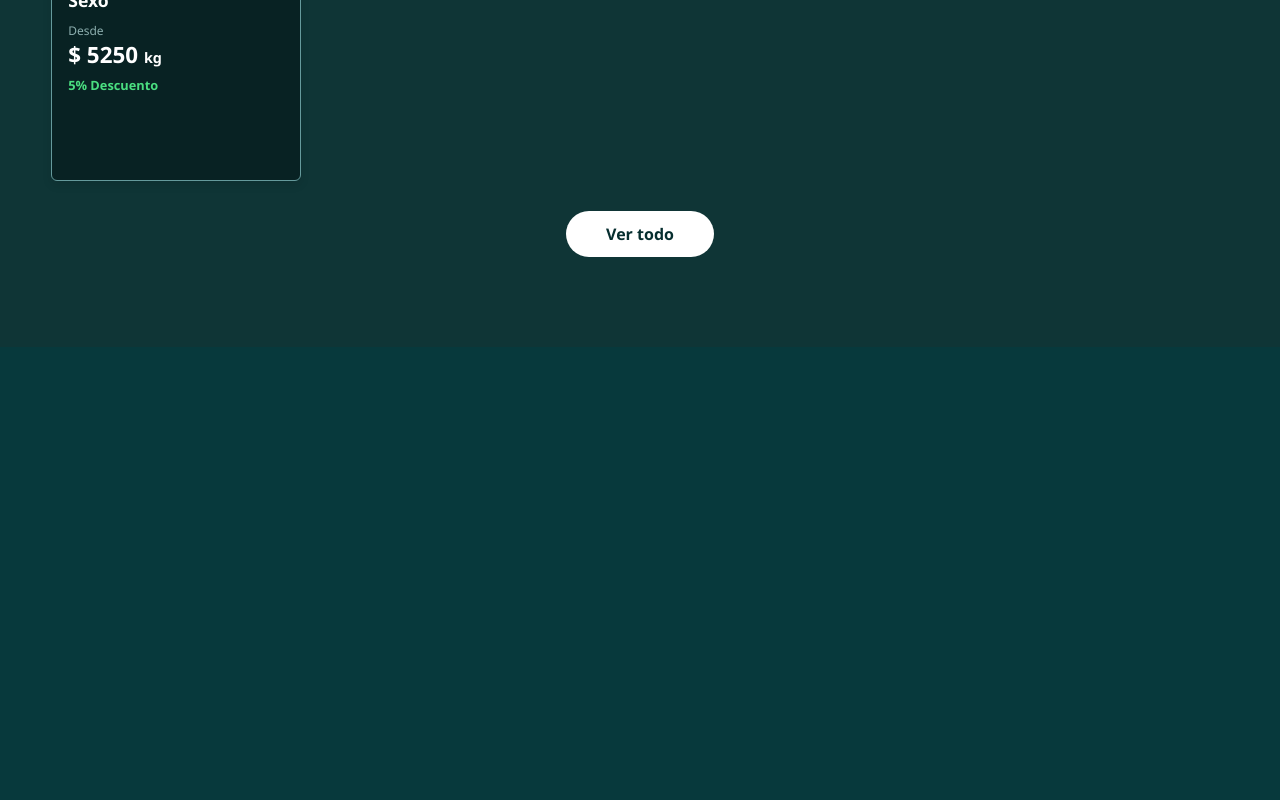
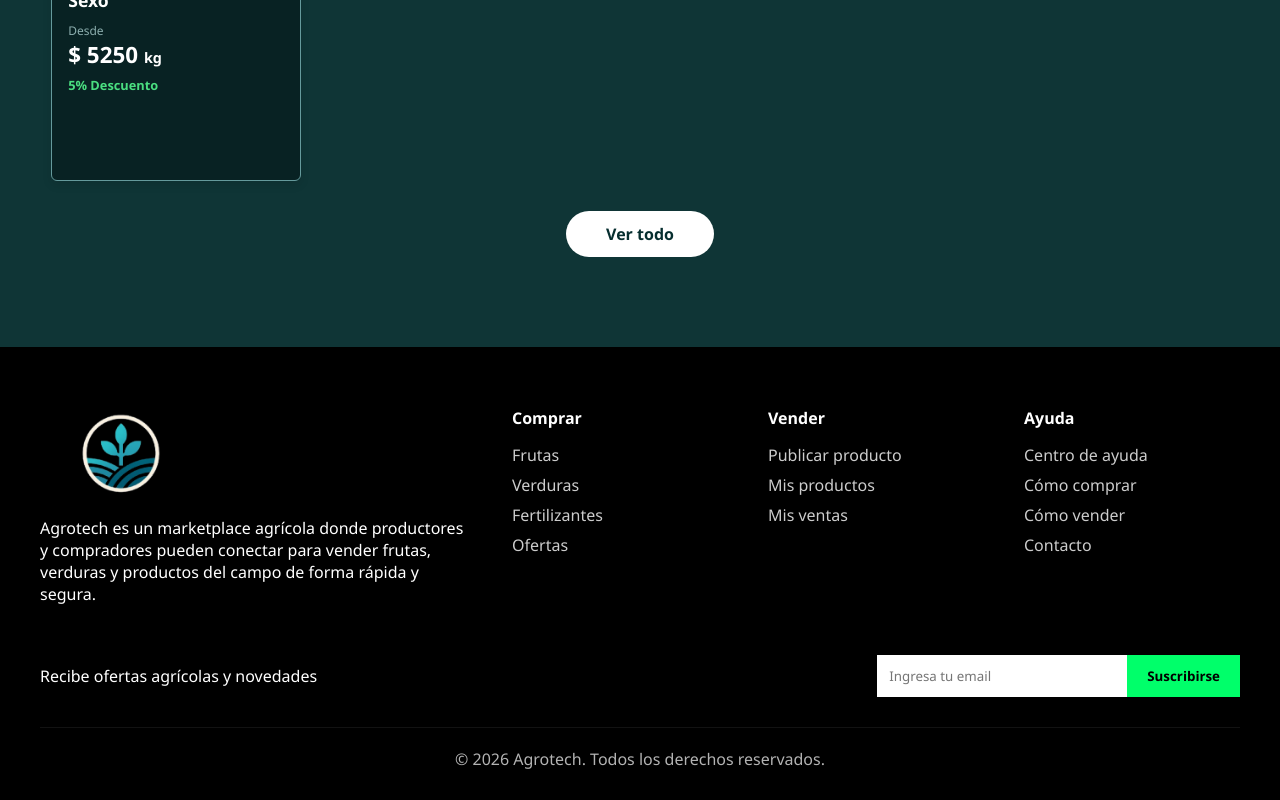
Before and after one commit to Migacawi/Agrotech_Proyecto, a React app in the folder frontend/: page / in a window 1280 px wide. Shown: the part 1312-2112 px from the top of the page. Before the commit the page ends 1659 px from the top, so only its background shows below. Built offline with nearby package versions, Linux system fonts and the light colour scheme; the HTML template or start-up script is replaced by a standard one.

Commit message:
Footer para cada vista

```diff
--- /dev/null
+++ b/frontend/src/components/layouts/Footer.jsx
@@ -0,0 +1,80 @@
+import React from "react";
+import "../../styles/Footer.css";
+
+function Footer() {
+
+  const logo = "/logo3.png";
+
+  return (
+    <footer className="footer">
+
+      <div className="footer-container">
+
+        {/* LOGO Y DESCRIPCION */}
+        <div className="footer-section">
+          <img src={logo} alt="Agrotech" className="footer-logo" />
+          <p>
+            Agrotech es un marketplace agrícola donde productores y compradores
+            pueden conectar para vender frutas, verduras y productos del campo
+            de forma rápida y segura.
+          </p>
+        </div>
+
+        {/* COMPRA */}
+        <div className="footer-section">
+          <h4>Comprar</h4>
+          <ul>
+            <li>Frutas</li>
+            <li>Verduras</li>
+            <li>Fertilizantes</li>
+            <li>Ofertas</li>
+          </ul>
+        </div>
+
+        {/* VENDER */}
+        <div className="footer-section">
+          <h4>Vender</h4>
+          <ul>
+            <li>Publicar producto</li>
+            <li>Mis productos</li>
+            <li>Mis ventas</li>
+          </ul>
+        </div>
+
+        {/* AYUDA */}
+        <div className="footer-section">
+          <h4>Ayuda</h4>
+          <ul>
+            <li>Centro de ayuda</li>
+            <li>Cómo comprar</li>
+            <li>Cómo vender</li>
+            <li>Contacto</li>
+          </ul>
+        </div>
+
+      </div>
+
+      {/* NEWSLETTER */}
+
+      <div className="footer-newsletter">
+
+        <p>Recibe ofertas agrícolas y novedades</p>
+
+        <div className="newsletter-box">
+          <input type="email" placeholder="Ingresa tu email" />
+          <button>Suscribirse</button>
+        </div>
+
+      </div>
+
+      {/* COPYRIGHT */}
+
+      <div className="footer-bottom">
+        <p>© 2026 Agrotech. Todos los derechos reservados.</p>
+      </div>
+
+    </footer>
+  );
+}
+
+export default Footer;
--- a/frontend/src/components/layouts/Navbar.jsx
+++ b/frontend/src/components/layouts/Navbar.jsx
@@ -1,4 +1,4 @@
-import React from "react";
+import React, { useState } from "react";
 import "../../styles/Navbar.css";
 import { Link } from "react-router-dom";
 
@@ -6,6 +6,12 @@ function Navbar() {
 
   const logo = "/logo3.png";
   const bandera = "/colombia.png";
+
+  const [openCart, setOpenCart] = useState(false);
+
+  const toggleCart = () => {
+    setOpenCart(!openCart);
+  };
 
   return (
     <header className="navbar">
@@ -34,7 +40,8 @@ function Navbar() {
           <img src="/corazon.png" alt="favoritos" className="icon" />
         </div>
 
-        <div className="carrito">
+        {/* ICONO CARRITO */}
+        <div className="carrito" onClick={toggleCart}>
           <img src="/carrito.png" alt="carrito" className="icon" />
         </div>
 
@@ -44,6 +51,27 @@ function Navbar() {
 
       </div>
 
+      {/* POPUP DEL CARRITO */}
+      {openCart && (
+        <div className="cart-popup">
+
+          <h3>Tu carrito</h3>
+
+          <div className="cart-items">
+            <p>No hay productos aún</p>
+          </div>
+
+          <div className="cart-buttons">
+            <button className="buy-now">Comprar ahora</button>
+
+            <Link to="/carrito">
+              <button className="view-cart">Ver carrito</button>
+            </Link>
+          </div>
+
+        </div>
+      )}
+
     </header>
   );
 }
--- a/frontend/src/components/layouts/Sidebar.jsx
+++ b/frontend/src/components/layouts/Sidebar.jsx
@@ -18,10 +18,6 @@ function Sidebar() {
 
   return (
     <aside className="sidebar">
-      <div className="sidebar-header">
-        <img src="/logo3.png" alt="Agrotech" className="sidebar-logo" />
-        <span>AGROTECH</span>
-      </div>
 
       <ul className="menu">
 
--- a/frontend/src/pages/AgrotechHome.jsx
+++ b/frontend/src/pages/AgrotechHome.jsx
@@ -4,6 +4,7 @@ import Card from "../components/ui/Card";
 import Categorias from "../components/layouts/categorias";
 import "../styles/AgrotechHome.css";
 import BotonVt from "../components/ui/BotonVt";
+import Footer from "../components/layouts/Footer";
 
 
 const ofertas = [
@@ -47,7 +48,7 @@ function AgrotechHome() {
       <BotonVt/>
 
       </section>
-
+    <Footer/>
     </div>
   );
 }
--- a/frontend/src/pages/AñadirProduct.jsx
+++ b/frontend/src/pages/AñadirProduct.jsx
@@ -2,6 +2,7 @@ import React, { useState } from "react";
 import Navbar from "../components/layouts/Navbar";
 import Categorias from "../components/layouts/categorias";
 import "../styles/AñadirProduct.css";
+import Footer from "../components/layouts/Footer";
 
 function AñadirProduct() {
 
@@ -150,7 +151,7 @@ function AñadirProduct() {
         </form>
 
       </div>
-
+    <Footer/>
     </div>
   );
 }
--- a/frontend/src/pages/DescripcionProduct.jsx
+++ b/frontend/src/pages/DescripcionProduct.jsx
@@ -5,6 +5,8 @@ import Navbar from "../components/layouts/Navbar";
 import Categorias from "../components/layouts/categorias";
 
 import "../styles/DescripcionProduct.css";
+import Footer from "../components/layouts/Footer";
+
 
 function DescripcionProduct() {
   const location = useLocation();
@@ -79,6 +81,7 @@ function DescripcionProduct() {
           </div>
         </div>
       </div>
+    <Footer/>
     </div>
   );
 }
--- a/frontend/src/pages/VerTodo.jsx
+++ b/frontend/src/pages/VerTodo.jsx
@@ -3,6 +3,7 @@ import Navbar from "../components/layouts/Navbar";
 import Categorias from "../components/layouts/categorias";
 import SidebarFiltro from "../components/layouts/SidebarFiltro";
 import "../styles/VerTodo.css";
+import Footer from "../components/layouts/Footer";
 
 function VerTodo() {
   return (
@@ -32,6 +33,7 @@ function VerTodo() {
           </div>
         </main>
       </div>
+      <Footer/>
     </div>
   );
 }
--- /dev/null
+++ b/frontend/src/styles/Footer.css
@@ -0,0 +1,73 @@
+.footer{
+  width:100%;
+  background:#000;
+  color:white;
+  padding:60px 40px 30px 40px;
+}
+
+.footer-container{
+  max-width:1200px;
+  margin:auto;
+
+  display:grid;
+  grid-template-columns:2fr 1fr 1fr 1fr;
+  gap:40px;
+}
+
+.footer-logo{
+  width:160px;
+  margin-bottom:15px;
+}
+
+.footer-section h4{
+  margin-bottom:15px;
+}
+
+.footer-section ul{
+  list-style:none;
+  padding:0;
+}
+
+.footer-section li{
+  margin-bottom:8px;
+  opacity:0.8;
+  cursor:pointer;
+}
+
+.footer-section li:hover{
+  opacity:1;
+}
+
+.footer-newsletter{
+  max-width:1200px;
+  margin:50px auto 30px auto;
+
+  display:flex;
+  justify-content:space-between;
+  align-items:center;
+}
+
+.newsletter-box{
+  display:flex;
+}
+
+.newsletter-box input{
+  padding:12px;
+  width:250px;
+  border:none;
+}
+
+.newsletter-box button{
+  padding:12px 20px;
+  background:#00ff6a;
+  border:none;
+  cursor:pointer;
+  font-weight:bold;
+}
+
+.footer-bottom{
+  text-align:center;
+  border-top:1px solid rgba(255,255,255,0.1);
+  padding-top:20px;
+  opacity:0.7;
+}
--- a/frontend/src/styles/Navbar.css
+++ b/frontend/src/styles/Navbar.css
@@ -66,5 +66,71 @@
   height:30px;
   cursor:pointer;
   margin-left:10px;
+}
 
+
+/* ========================= */
+/* POPUP DEL CARRITO */
+/* ========================= */
+
+.cart-popup{
+  position: fixed;       /* se queda flotando en pantalla */
+  top: 100px;            /* debajo de la navbar */
+  right: 30px;
+
+  width: 360px;
+  min-height: 200px;
+
+  background: #38787E;
+  border-radius: 12px;
+
+  padding: 20px;
+
+  box-shadow: 0 10px 25px rgba(0,0,0,0.5);
+
+  z-index: 9999;         /* siempre por encima */
+  color: white;
 }
+
+/* TITULO */
+
+.cart-popup h3{
+  margin-bottom: 15px;
+}
+
+/* PRODUCTOS */
+
+.cart-items{
+  min-height: 90px;
+  border-bottom:1px solid rgba(255,255,255,0.2);
+  padding-bottom:15px;
+}
+
+/* BOTONES */
+
+.cart-buttons{
+  margin-top:15px;
+  display:flex;
+  gap:10px;
+}
+
+.buy-now{
+  flex:1;
+  padding:10px;
+  background:black;
+  border:1px solid white;
+  border-radius:6px;
+  font-weight:bold;
+  cursor:pointer;
+  color: white;
+}
+
+.view-cart{
+  flex:1;
+  padding:10px;
+  background:white;
+  border:1px solid white;
+  color:black;
+  border-radius:6px;
+  cursor:pointer;
+}
```
